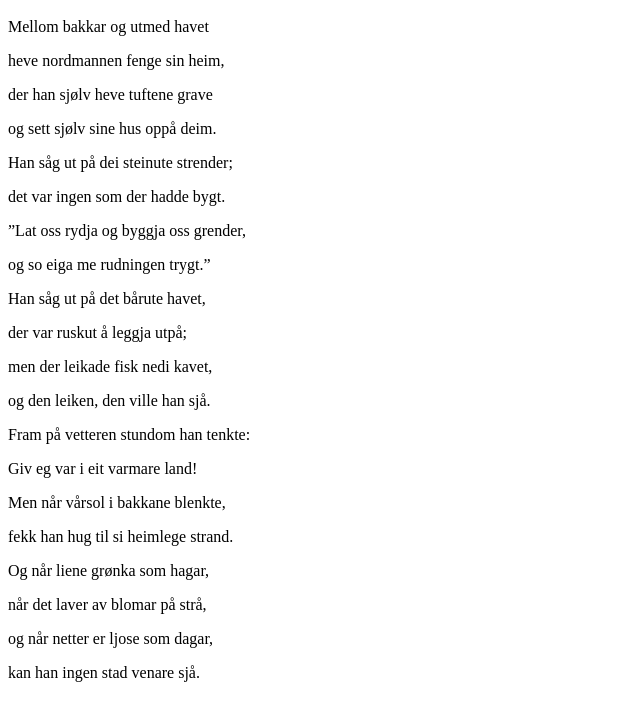
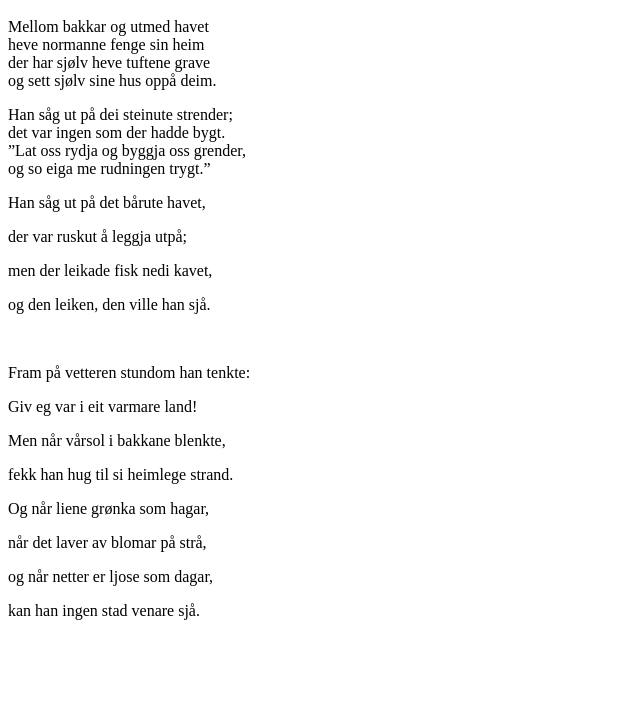
Before and after one commit to MalinElisekoder/06.02del3, a plain HTML site: page index.html in a window 1280 px wide. Shown: the part 48-768 px from the top of the page, without its empty margins (0-640 px from the left). Drawn offline with Linux system fonts and the light colour scheme.

Commit message:
Nordmannen

```diff
--- a/index.html
+++ b/index.html
@@ -6,26 +6,26 @@
 </head>
 <body>
     <h1>Nordmannen</h1>
-    <p>Mellom bakkar og utmed havet</p>
-    <p>heve nordmannen fenge sin heim,</p>
-    <p>der han sjølv heve tuftene grave</p>
-    <p>og sett sjølv sine hus oppå deim.</p>
+    <p> Mellom bakkar og utmed havet <br>
+        heve normanne fenge sin heim <br>
+        der har sjølv heve tuftene grave <br>
+        og sett sjølv sine hus oppå deim. <br>
+    </p>
+
+    <p>
+        Han såg ut på dei steinute strender; <br>
+        det var ingen som der hadde bygt. <br>
+        ”Lat oss rydja og byggja oss grender, <br>
+        og so eiga me rudningen trygt.” <br>
+    </p>
 </body>
-
-<body>
-    <p>Han såg ut på dei steinute strender;</p>
-    <p>det var ingen som der hadde bygt.</p>
-    <p>”Lat oss rydja og byggja oss grender,</p>
-    <p>og so eiga me rudningen trygt.”</p>
-</body>
-
 <body>
     <p>Han såg ut på det bårute havet,</p>
     <p>der var ruskut å leggja utpå;</p>
     <p>men der leikade fisk nedi kavet,</p>
     <p>og den leiken, den ville han sjå.</p>
 </body>
-
+<br>
 <body>
     <p>Fram på vetteren stundom han tenkte:</p>
     <p>Giv eg var i eit varmare land!</p>
```
